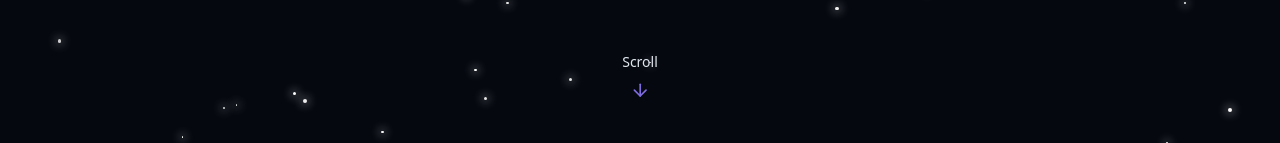
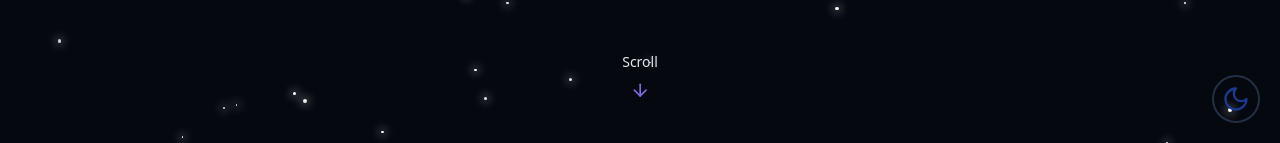
Before and after one commit to tgoldenphoenix/tailwind-porfolio, a React (Vite) app: page / in a window 1280 px wide. Shown: the part 657-800 px from the top of the page. Built offline with nearby package versions, Linux system fonts and the light colour scheme.

Commit message:
change theme toggle button's style & some other small changes

```diff
--- a/src/components/ThemeToggle.jsx
+++ b/src/components/ThemeToggle.jsx
@@ -3,7 +3,8 @@ import { useEffect, useState } from "react"
 import { cn } from "@/lib/utils"
 
 export const ThemeToggle = () => {
-  // Default start in dark mode
+  // Default start in dark mode (index.html class)
+  // default state isDarkMode false => icon is the sun to change to light mode
   const [isDarkMode, setIsDarkMode] = useState(false)
 
   useEffect(() => {
@@ -12,7 +13,7 @@ export const ThemeToggle = () => {
       setIsDarkMode(true)
       document.documentElement.classList.add("dark")
     } else {
-      localStorage.setItem("theme", "light")
+      localStorage.setItem("themee", "light")
       setIsDarkMode(false)
     }
   }, [])
@@ -21,6 +22,7 @@ export const ThemeToggle = () => {
     if (isDarkMode) {
       document.documentElement.classList.remove("dark")
       localStorage.setItem("themee", "sang")
+      // This state will change the displayed icon
       setIsDarkMode(false)
     } else {
       document.documentElement.classList.add("dark")
@@ -33,14 +35,14 @@ export const ThemeToggle = () => {
     <button
       onClick={toggleTheme}
       className={cn(
-        "fixed max-sm:hidden top-5 right-5 z-50 p-2 rounded-full transition-colors duration-300",
+        "fixed max-sm:hidden bottom-5 right-5 z-50 p-2 rounded-full transition-colors duration-300 border-2 border-white border-opacity-40 hover:scale-[1.15] active:scale-105 transition-all",
         "focus:outlin-hidden"
       )}
     >
       {isDarkMode ? (
-        <Sun className="h-6 w-6 text-yellow-300" />
+        <Sun className="h-7 w-7 text-yellow-300" />
       ) : (
-        <Moon className="h-6 w-6 text-blue-900" />
+        <Moon className="h-7 w-7 text-blue-900" />
       )}
     </button>
   )
--- a/src/pages/Home.jsx
+++ b/src/pages/Home.jsx
@@ -10,10 +10,11 @@ import { StarBackground } from "@/components/StarBackground"
 
 export const Home = () => {
   return <div className="min-h-screen bg-background text-foreground overflow-x-hidden">
-    {/* <ThemeToggle /> */}
+    <ThemeToggle />
 
     {/* Background Effects */}
     <StarBackground />
+
     {/* Navbar */}
     <Navbar />
 
--- a/vite.config.js
+++ b/vite.config.js
@@ -1,14 +1,17 @@
 import { defineConfig } from 'vite'
 import react from '@vitejs/plugin-react'
 import tailwindcss from '@tailwindcss/vite'
-import path from "path"
+// import path from "path"
 
 // https://vite.dev/config/
 export default defineConfig({
   plugins: [react(), tailwindcss()],
   resolve: {
-    alias: {
-      "@": path.resolve(__dirname, "./src"),
-    },
+    // alias: {
+    //   "@": path.resolve(__dirname, "./src"),
+    // },
+    alias: [
+      { find: '@', replacement: '/src' }
+    ]
   },
 })
```
Also changed, not shown: src/index.css (+5 -2 lines), 1 other file (tests, documents, lock files or other folders).
